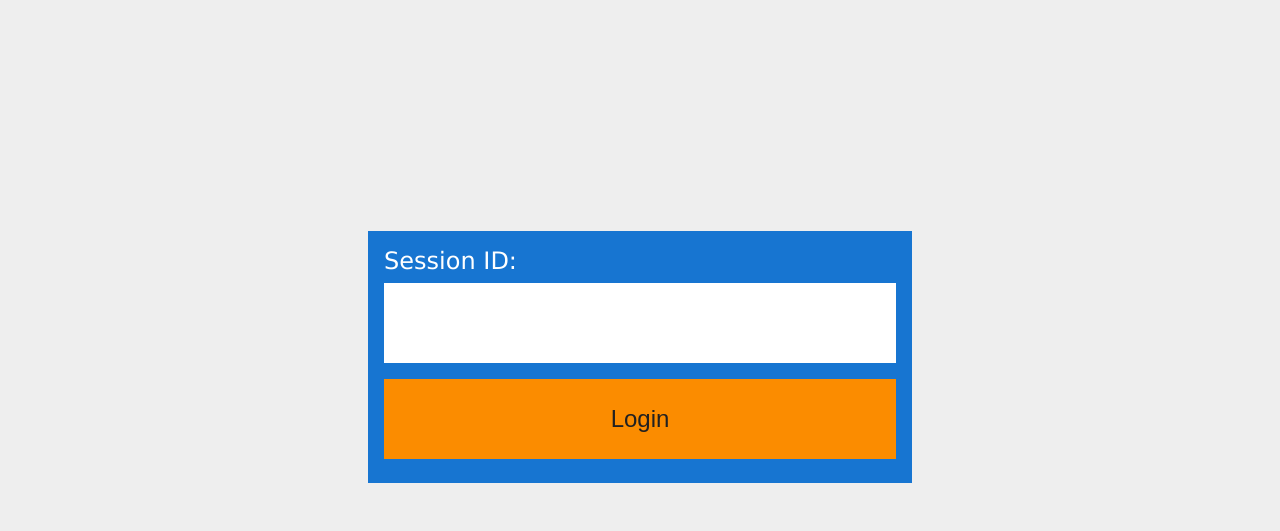
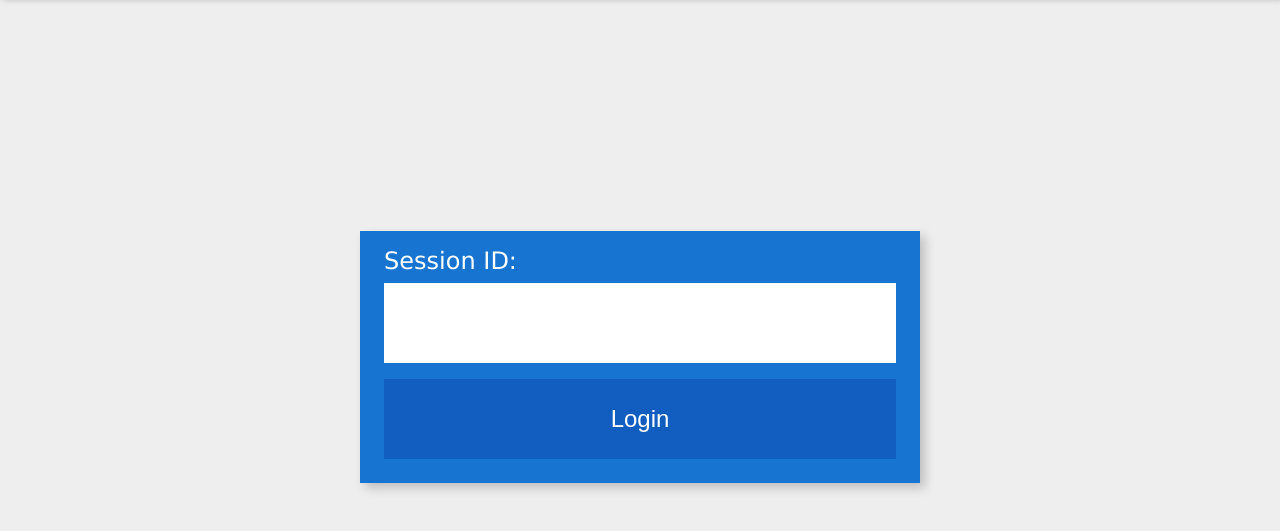
Before and after one commit to NotNorom/luh-hci-ws1718, a plain HTML site: page app/login/index.html in a window 1280 px wide. Shown: the part 83-614 px from the top of the page. Drawn offline with nearby package versions, Linux system fonts and the light colour scheme.

Commit message:
Update colors. Add hover/active states on login button

```diff
--- a/app/css/main.css
+++ b/app/css/main.css
@@ -16,6 +16,7 @@ body {
 
 header {
     background: #1775d1;
+    box-shadow: 3px 3px 6px 0px rgba(0, 0, 0, 0.2);
     width: 100vw;
     height: 10vh;
 }
@@ -46,9 +47,10 @@ main {
 .login form {
     align-self: center;
     background-color: #1775d1;
+    box-shadow: 5px 5px 10px 0px rgba(0, 0, 0, 0.2);
     grid-area: a;
     justify-self: center;
-    padding: 2vmin;
+    padding: 2vmin 3vmin;
 }
 
 .login form>button,
@@ -64,6 +66,20 @@ main {
 }
 
 .login form>button {
-    background: #fb8c00;
-    color: #212121;
+    background: rgba(0, 0, 127, 0.2);
+    color: #fff;
+    transition: all 0.1s ease-in-out;
 }
+
+.login form>button:hover {
+    box-shadow: 3px 3px 6px 0px rgba(0, 0, 0, 0.2);
+    cursor: pointer;
+    background: rgba(0, 0, 127, 0.3);
+}
+
+.login form>button:active {
+    box-shadow: 3px 3px 6px 0px rgba(0, 0, 0, 0.2);
+    cursor: pointer;
+    background: rgba(0, 0, 127, 0.3);
+    transform: translate(0px, 1vmin);
+}
```
